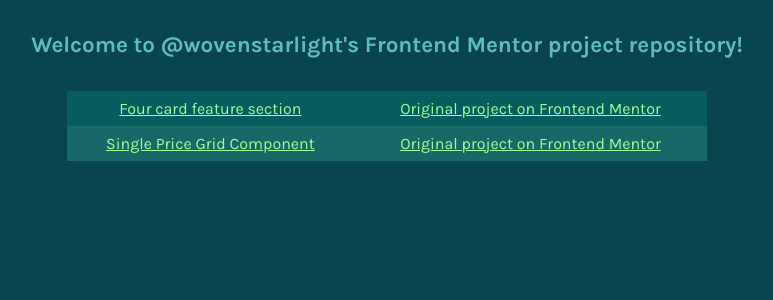
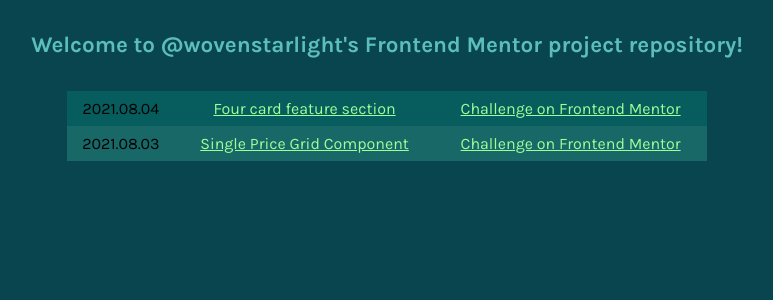
Before and after one commit to wovenstarlight/frontend-projects, a Jekyll site: the page built from index.html, in a window 1280 px wide. Shown: the top 300 px of the page, without its empty margins (253-1026 px from the left). Built offline with Jekyll 4.4.1, drawn with Linux system fonts in a browser that asks for light colours.

Commit message:
TOC: Added date and changed og link text

```diff
--- a/index.html
+++ b/index.html
@@ -8,8 +8,9 @@ sheets: [index]
 	<tbody>
 		{% for post in site.posts %}
 		<tr>
+			<td>{{ post.date | date: "%Y.%m.%d" }}</td>
 			<td><a href="{{ post.url | prepend: site.baseurl }}">{{ post.projectname }}</a></td>
-			<td><a href="{{ post.frontend }}">Original project on Frontend Mentor</a></td>
+			<td><a href="{{ post.frontend }}">Challenge on Frontend Mentor</a></td>
 		</tr>
 		{% endfor %}
 	</tbody>
```
